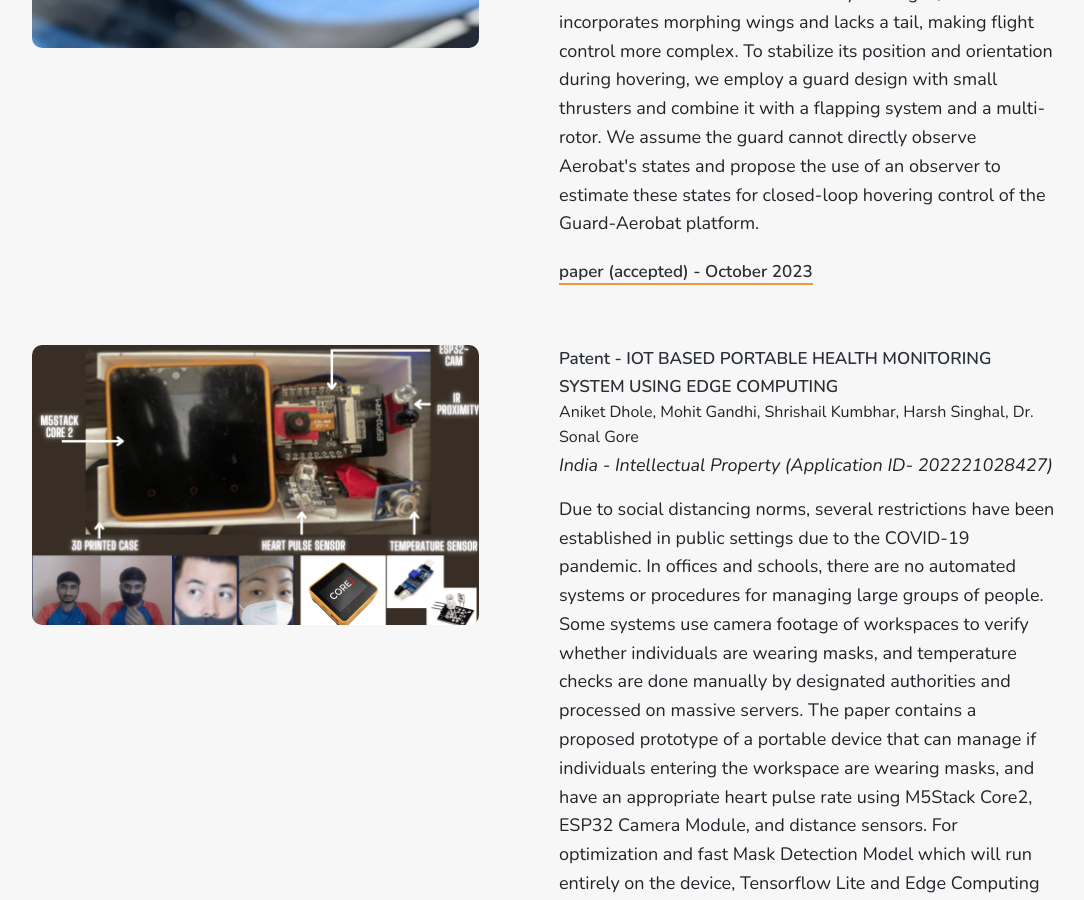
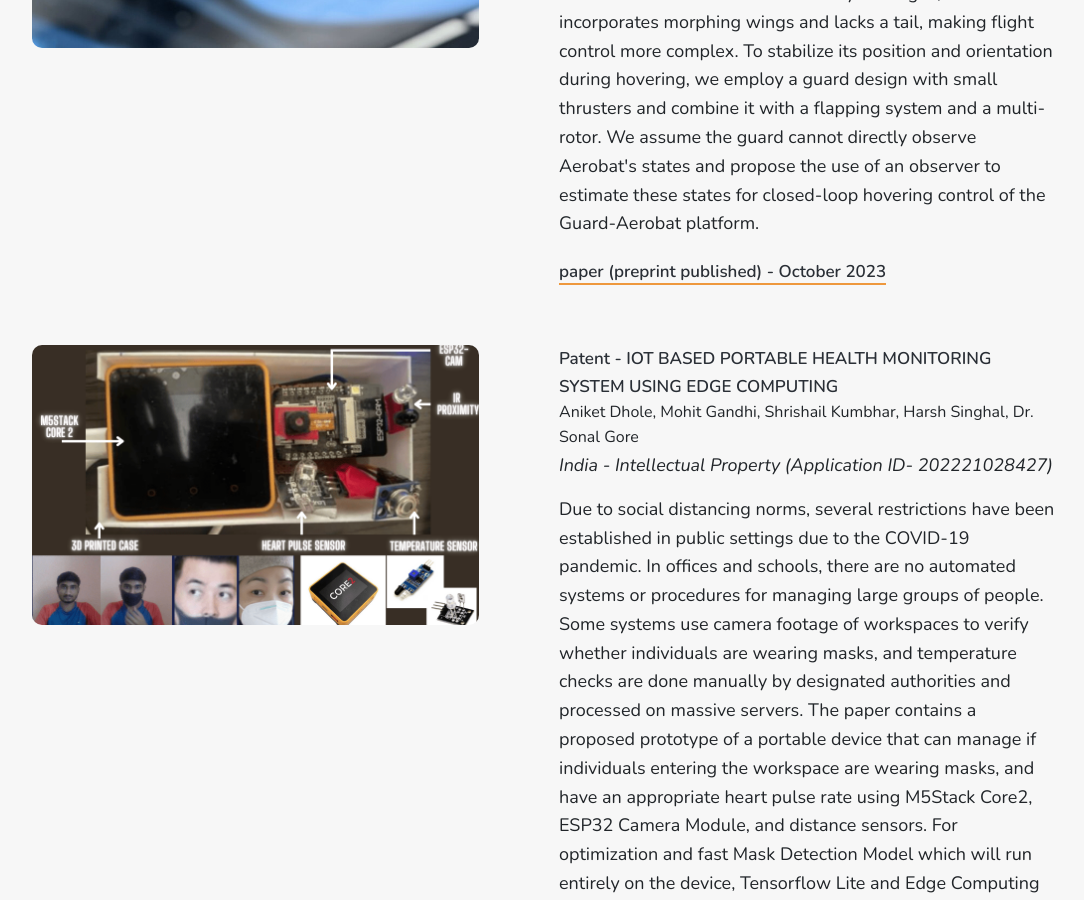
Before and after one commit to aniketdhole07/web, a Jekyll site: the page built from index.html, in a window 1280 px wide and 900 px high, scrolled down 1232 px. Shown: the whole window, without its empty margins (96-1180 px from the left). Built offline with Jekyll 4.4.1, drawn with Linux system fonts in a browser that asks for light colours; nearby versions of some CDN libraries; the list of posts is cut into pages by our own code; comment, search, counter and statistics services are not loaded.

Commit message:
Update aerobat_1.md

```diff
--- a/_research/aerobat_1.md
+++ b/_research/aerobat_1.md
@@ -6,7 +6,7 @@
 author: Aniket Dhole,  Bibek Gupta, Adarsh Salagame, Alireza Ramezani et al.
 conference: IEEE/RSJ International Conference on Intelligent Robots and Systems (IROS 2023)
 excerpt: This work focuses on stabilizing the flight dynamics of Northeatern's tailless bat-inspired micro aerial vehicle, Aerobat. Unlike traditional insect-style designs, Aerobat incorporates morphing wings and lacks a tail, making flight control more complex. To stabilize its position and orientation during hovering, we employ a guard design with small thrusters and combine it with a flapping system and a multi-rotor. We assume the guard cannot directly observe Aerobat's states and propose the use of an observer to estimate these states for closed-loop hovering control of the Guard-Aerobat platform.
-paper_text: [paper (accepted) - October 2023]
-paper_url:
+paper_text: [paper (preprint published) - October 2023]
+paper_url: https://arxiv.org/abs/2308.00183
 award:
 ---
```
